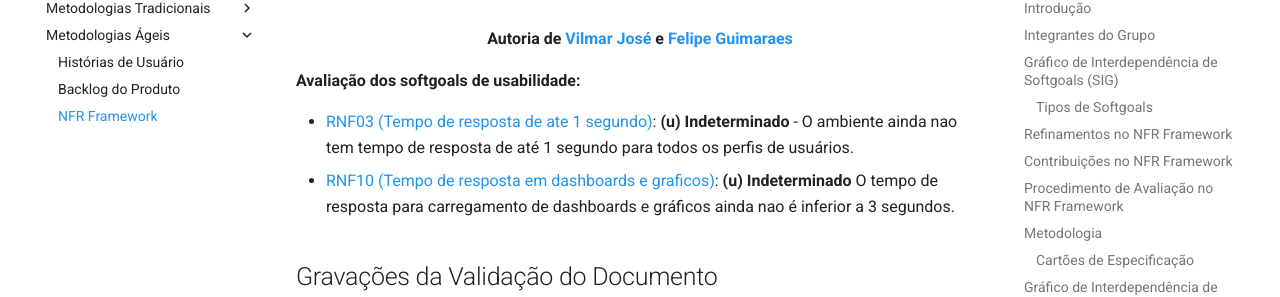
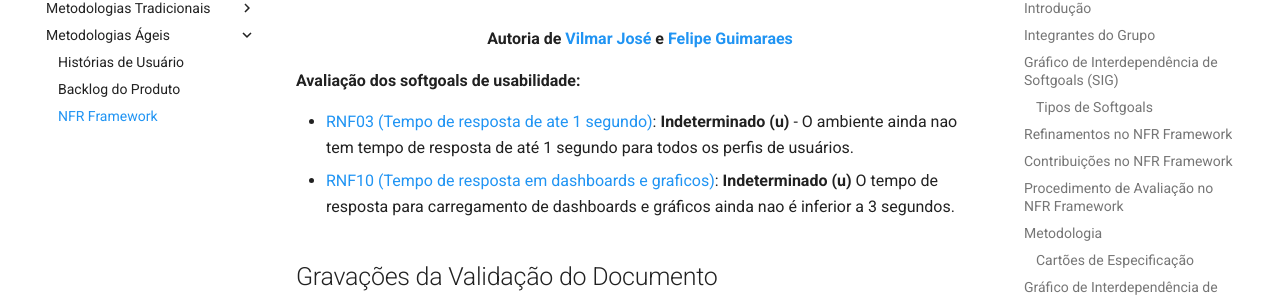
Before and after one commit to Requisitos-de-Software/2025.2-Grupo03, an MkDocs documentation site: the page built from docs/Modelagem/nfr_framework.md, in a window 1280 px wide and 900 px high, scrolled down 16810 px. Shown: the part 148-445 px from the top of the window. Built offline with MkDocs 1.6.1 and Material for MkDocs 9.7.7, drawn with Linux system fonts in a browser that asks for light colours; comment, search, counter and statistics services are not loaded.

Commit message:
altaracoes nfr
Updated the formatting of usability softgoals evaluation for clarity.

```diff
--- a/docs/Modelagem/nfr_framework.md
+++ b/docs/Modelagem/nfr_framework.md
@@ -416,8 +416,8 @@ A **Figura 8** apresenta o **Gráfico de Interdependência de Softgoals (SIG)**
 
 **Avaliação dos softgoals de usabilidade:**
 
-- [RNF03 (Tempo de resposta de ate 1 segundo)](https://requisitos-de-software.github.io/2025.2-Grupo03/Elicitacao/requisitos_elicitados/#requisitos-nao-funcionais): **(u) Indeterminado** - O ambiente ainda nao tem tempo de resposta de até 1 segundo para todos os perfis de usuários.
-- [RNF10 (Tempo de resposta em dashboards e graficos)](https://requisitos-de-software.github.io/2025.2-Grupo03/Elicitacao/requisitos_elicitados/#requisitos-nao-funcionais): **(u) Indeterminado** O tempo de resposta para carregamento de dashboards e gráficos ainda nao é inferior a 3 segundos.
+- [RNF03 (Tempo de resposta de ate 1 segundo)](https://requisitos-de-software.github.io/2025.2-Grupo03/Elicitacao/requisitos_elicitados/#requisitos-nao-funcionais): **Indeterminado (u)** - O ambiente ainda nao tem tempo de resposta de até 1 segundo para todos os perfis de usuários.
+- [RNF10 (Tempo de resposta em dashboards e graficos)](https://requisitos-de-software.github.io/2025.2-Grupo03/Elicitacao/requisitos_elicitados/#requisitos-nao-funcionais): **Indeterminado (u)** O tempo de resposta para carregamento de dashboards e gráficos ainda nao é inferior a 3 segundos.
 
 ## Gravações da Validação do Documento
 
```
